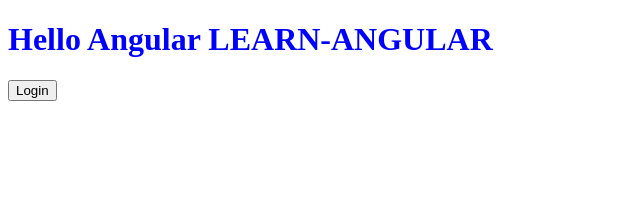
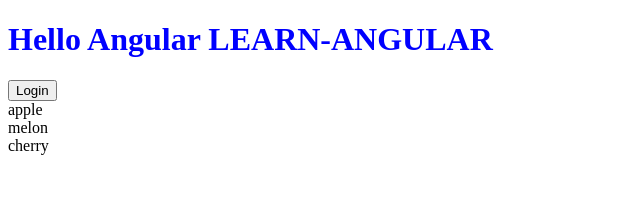
Before and after one commit to ascaryaaa/learn-angular, an Angular app: page / in a window 1280 px wide. Shown: the top 205 px of the page, without its empty margins (0-640 px from the left). Built offline with nearby package versions, Linux system fonts and the light colour scheme.

Commit message:
ngFor and its implementation

```diff
--- a/src/app/testing/testing.component.html
+++ b/src/app/testing/testing.component.html
@@ -2,3 +2,6 @@
 <div *ngIf="isLogin">
     <p>testing works!</p>
 </div>
+<div *ngFor="let fruit of fruits">
+    {{ fruit}}
+</div>
--- a/src/app/testing/testing.component.ts
+++ b/src/app/testing/testing.component.ts
@@ -10,6 +10,7 @@
 })
 export class TestingComponent {
   isLogin = false
+  fruits: Array<string> = ['apple','melon','cherry']
   handleClickButton() {
       this.isLogin = !this.isLogin
   }
```
